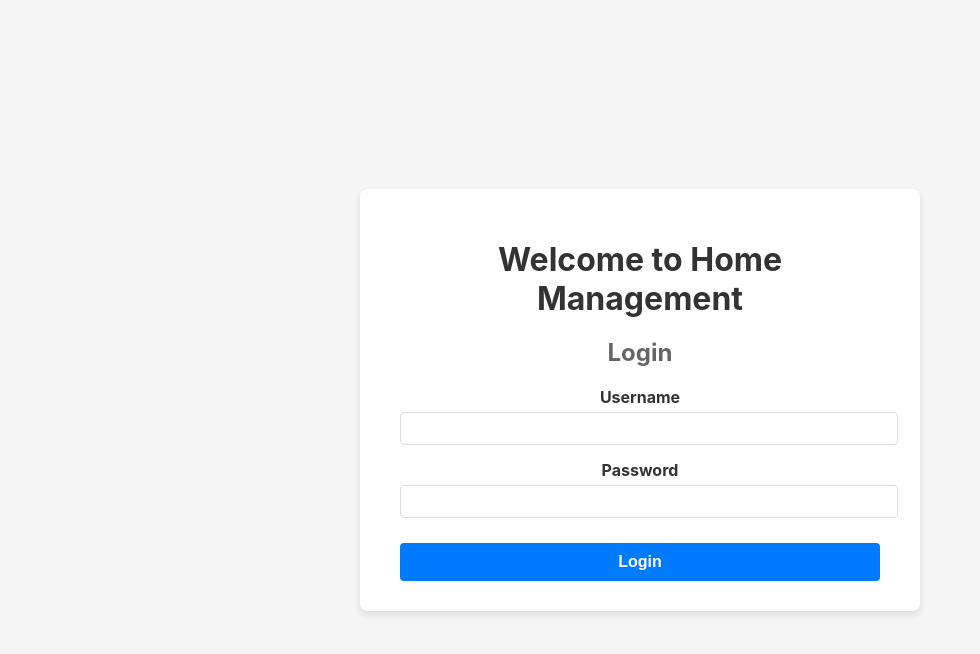
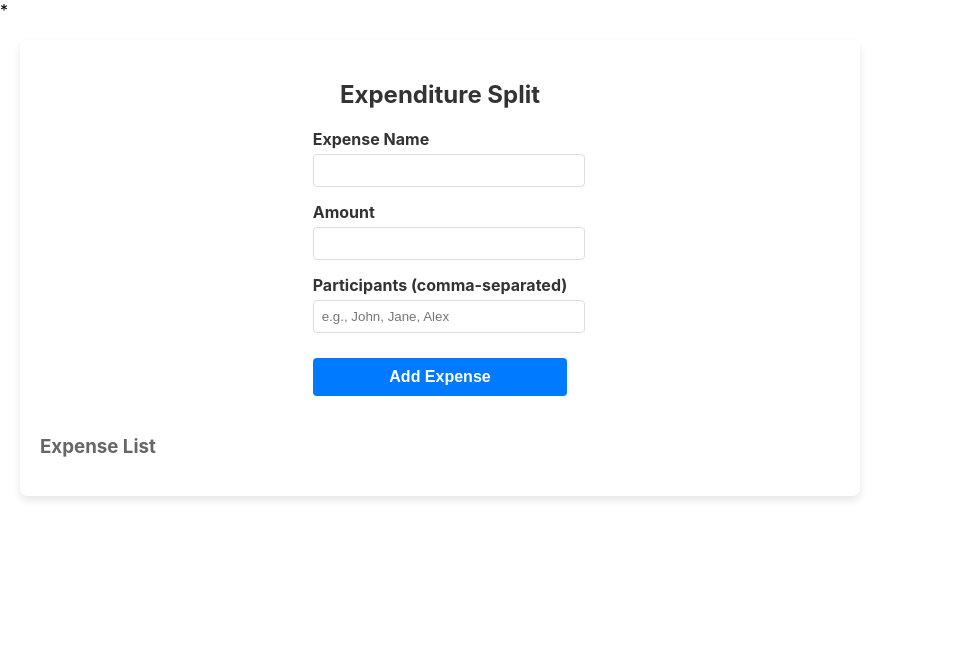
Before and after one commit to sahithi-66/Home_management_system, a React (Create React App) app in the folder home-management-system/: page / in a window 1280 px wide. Shown: the top 654 px of the page, without its empty margins (0-980 px from the left). Built offline with nearby package versions, Linux system fonts and the light colour scheme.

Commit message:
Created ExpenditureSplit page
Added ExpenditureSplit.js and ExpenditureSplit.css

```diff
--- a/home-management-system/src/App.js
+++ b/home-management-system/src/App.js
@@ -1,10 +1,14 @@
 import React from 'react';
 import Login from './components/Login';
+import ExpenditureSplit from './components/ExpenditureSplit';
+
 
 const App = () => {
     return (
         <div className="App">
-            <Login />
+            {/* <Login /> */}
+            *<ExpenditureSplit />
+
         </div>
     );
 };
--- /dev/null
+++ b/home-management-system/src/components/ExpenditureSplit.css
@@ -0,0 +1,71 @@
+.expenditure-container {
+    display: flex;
+    flex-direction: column;
+    align-items: center;
+    justify-content: center;
+    padding: 20px;
+    margin: 20px;
+    background-color: #ffffff;
+    border-radius: 8px;
+    box-shadow: 0 4px 8px rgba(0, 0, 0, 0.1);
+    width: 800px;
+}
+
+h2 {
+    margin-bottom: 20px;
+    color: #333;
+}
+
+.input-field {
+    margin-bottom: 15px;
+    width: 100%;
+}
+
+label {
+    display: block;
+    margin-bottom: 5px;
+    font-weight: bold;
+}
+
+input {
+    width: 100%;
+    padding: 8px;
+    border-radius: 4px;
+    border: 1px solid #ddd;
+}
+
+button {
+    width: 100%;
+    padding: 10px;
+    border: none;
+    background-color: #007bff;
+    color: #fff;
+    border-radius: 4px;
+    cursor: pointer;
+    font-size: 1em;
+    font-weight: bold;
+    margin-top: 10px;
+}
+
+button:hover {
+    background-color: #0056b3;
+}
+
+.expense-list {
+    margin-top: 20px;
+    width: 100%;
+}
+
+h3 {
+    color: #666;
+}
+
+ul {
+    list-style: none;
+    padding: 0;
+}
+
+li {
+    padding: 8px;
+    border-bottom: 1px solid #ddd;
+}
--- /dev/null
+++ b/home-management-system/src/components/ExpenditureSplit.js
@@ -0,0 +1,68 @@
+import React, { useState } from 'react';
+import './ExpenditureSplit.css';
+
+const ExpenditureSplit = () => {
+    const [expenseName, setExpenseName] = useState('');
+    const [amount, setAmount] = useState('');
+    const [participants, setParticipants] = useState([]);
+    const [expenses, setExpenses] = useState([]);
+
+    const handleAddExpense = (e) => {
+        e.preventDefault();
+        const newExpense = { expenseName, amount, participants };
+        setExpenses([...expenses, newExpense]);
+        setExpenseName('');
+        setAmount('');
+        setParticipants([]);
+    };
+
+    return (
+        <div className="expenditure-container">
+            <h2>Expenditure Split</h2>
+            <form onSubmit={handleAddExpense}>
+                <div className="input-field">
+                    <label>Expense Name</label>
+                    <input
+                        type="text"
+                        value={expenseName}
+                        onChange={(e) => setExpenseName(e.target.value)}
+                        required
+                    />
+                </div>
+                <div className="input-field">
+                    <label>Amount</label>
+                    <input
+                        type="number"
+                        value={amount}
+                        onChange={(e) => setAmount(e.target.value)}
+                        required
+                    />
+                </div>
+                <div className="input-field">
+                    <label>Participants (comma-separated)</label>
+                    <input
+                        type="text"
+                        value={participants}
+                        onChange={(e) => setParticipants(e.target.value.split(','))}
+                        placeholder="e.g., John, Jane, Alex"
+                        required
+                    />
+                </div>
+                <button type="submit">Add Expense</button>
+            </form>
+
+            <div className="expense-list">
+                <h3>Expense List</h3>
+                <ul>
+                    {expenses.map((expense, index) => (
+                        <li key={index}>
+                            {expense.expenseName}: ${expense.amount} - Shared by: {expense.participants.join(', ')}
+                        </li>
+                    ))}
+                </ul>
+            </div>
+        </div>
+    );
+};
+
+export default ExpenditureSplit;
```
